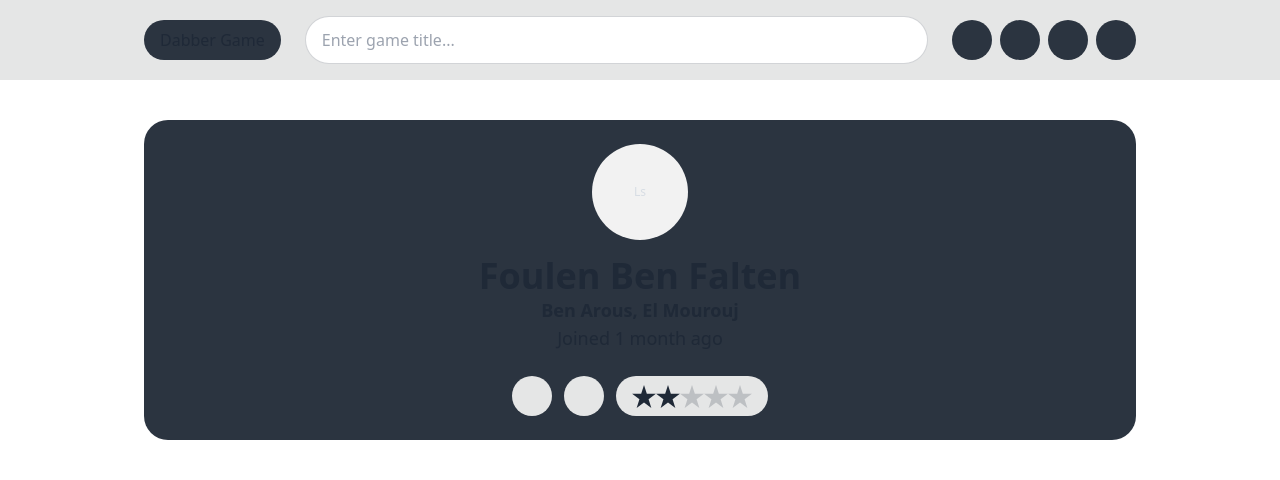
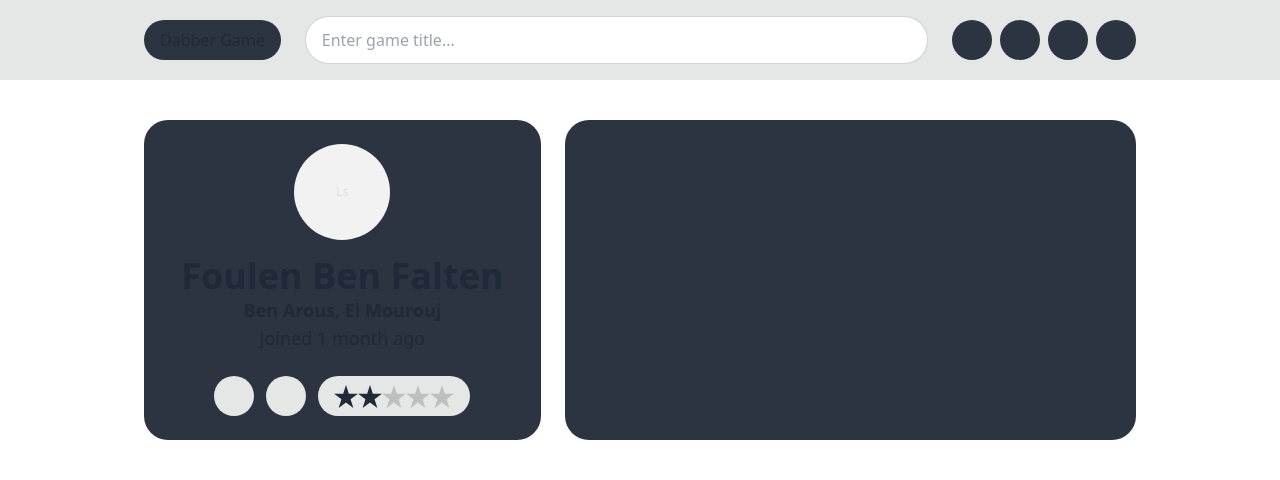
Before and after one commit to rabiibouhestine/dabbergame.tn, a SvelteKit app: page /user/1 in a window 1280 px wide. Shown: the top 480 px of the page. Built offline with nearby package versions, Linux system fonts and the light colour scheme; some icons are missing.

Commit message:
build ui

```diff
--- a/src/routes/user/[id]/+page.svelte
+++ b/src/routes/user/[id]/+page.svelte
@@ -7,7 +7,8 @@
 </script>
 
 <div class="flex flex-col gap-8">
-	<div class="rounded-container flex flex-col gap-6 items-center">
+	<div class="flex flex-wrap gap-6">
+		<div class="flex-1 rounded-container flex flex-col gap-6 items-center">
 			<div class="flex flex-col gap-4 items-center">
 				<div class="avatar placeholder">
 					<div class="bg-base-200 text-neutral-content rounded-full w-24 h-24">
@@ -47,6 +48,8 @@
 				</a>
 			</div>
 		</div>
+		<div class="flex-[1.5] min-w-96 rounded-container"></div>
+	</div>
 	<div class="divider divider-start text-4xl font-bold">Listings</div>
 	<div class="flex flex-wrap justify-center gap-8">
 		{#each listings as listing}
```
Lines whose indentation alone changed are shown as unchanged.
